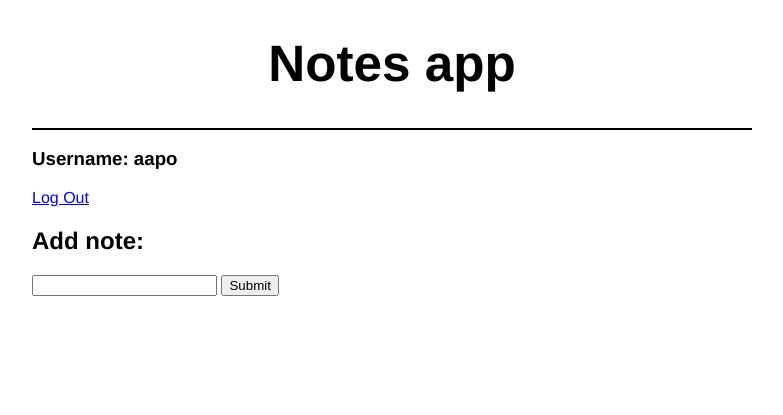
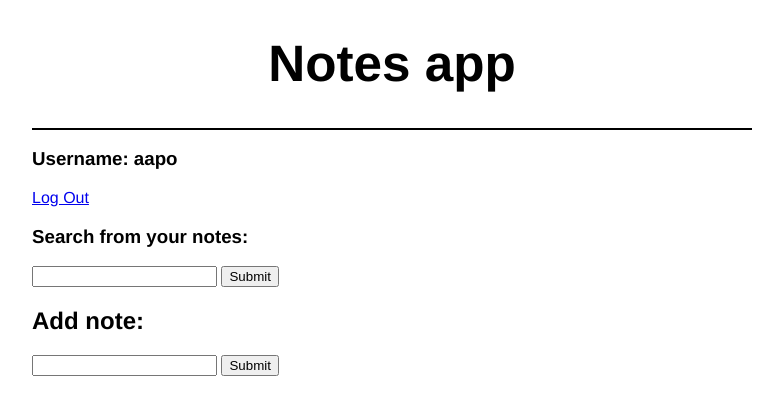
Before and after one commit to AapoTuulentie/CyberSecurity2023, a Django app: page / in a window 1280 px wide. Shown: the top 415 px of the page, without its empty margins (248-1031 px from the left). Run offline with Django 4.2, Linux system fonts and the light colour scheme; a user stored in the database is signed in; data comes from the database, SQL or seed files in the repository; both versions use the stored data as it was after the commit.

Commit message:
SQL injection started

```diff
--- a/mysite/cs_project/templates/index.html
+++ b/mysite/cs_project/templates/index.html
@@ -4,6 +4,13 @@
 {% if user.is_authenticated %}
     <h3>Username: {{ user.username}}</h3>
     <p><a href="{% url 'logout' %}">Log Out</a></p>
+
+<h3>Search from your notes:</h3>
+<form action="search/" method="POST">
+    {% csrf_token %}
+    <input type="text" name="search">
+    <input type="submit">
+</form>
 
 <h2>Add note:</h2>
 <form action='add/' method="POST" class="addnote">
--- a/mysite/cs_project/urls.py
+++ b/mysite/cs_project/urls.py
@@ -1,6 +1,6 @@
 from django.urls import path
 from django.contrib import admin, auth
-from .views import viewnotes, deletenote
+from .views import viewnotes, deletenote, searchnotes
 from . import views
 
 
@@ -9,4 +9,5 @@ urlpatterns = [
     path('register/', views.register, name='register'),
     path('add/', views.add_note, name='add'),
     path('delete/<int:noteid>', deletenote, name='delete'),
+    path('search/', searchnotes, name='search'),
 ]
--- a/mysite/cs_project/views.py
+++ b/mysite/cs_project/views.py
@@ -77,3 +77,9 @@ def deletenote(request, noteid):
 #       if request.user == n.owner:
 #           n.delete()
 #       return redirect('/')
+
+@login_required
+def searchnotes(request):
+    query = request.POST['search']
+    sql = Note.objects.raw("SQL QUERY TÄHÄN")
+    return
```
Also changed, not shown: mysite/db.sqlite3.
